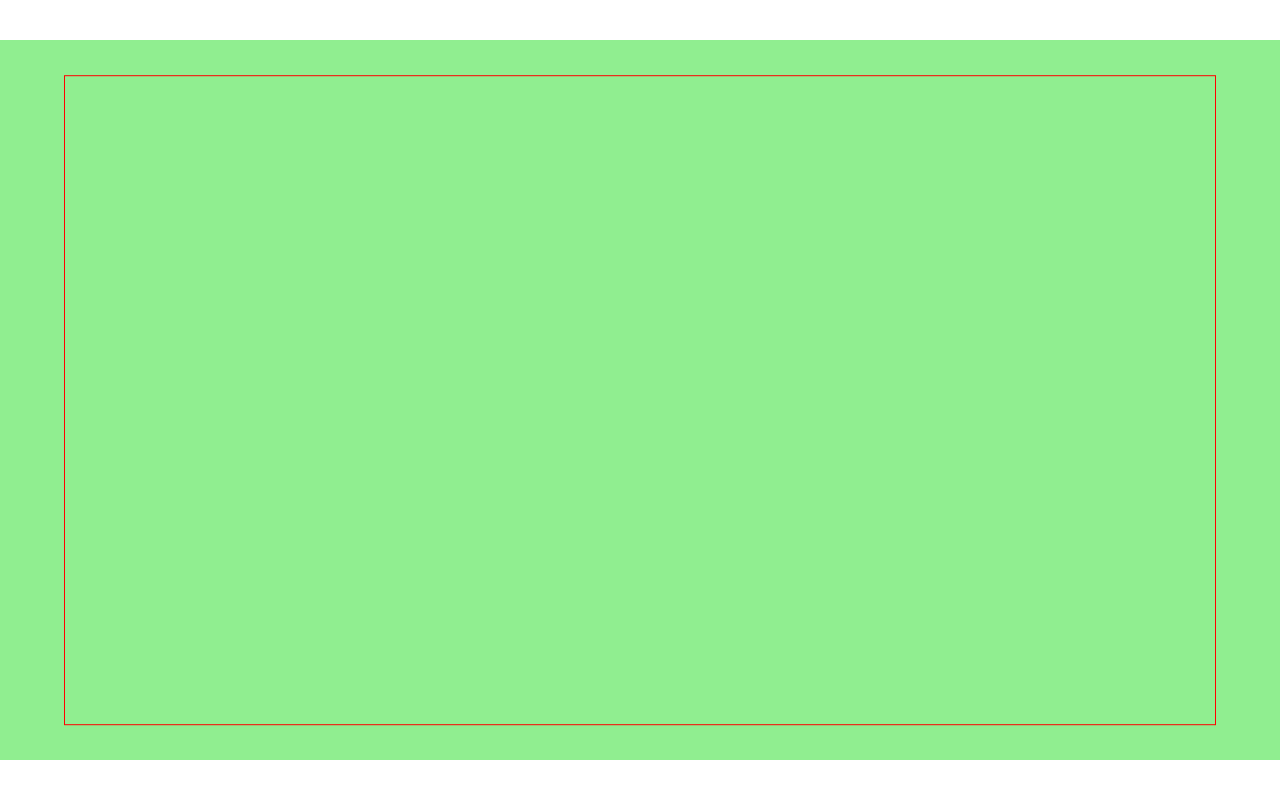
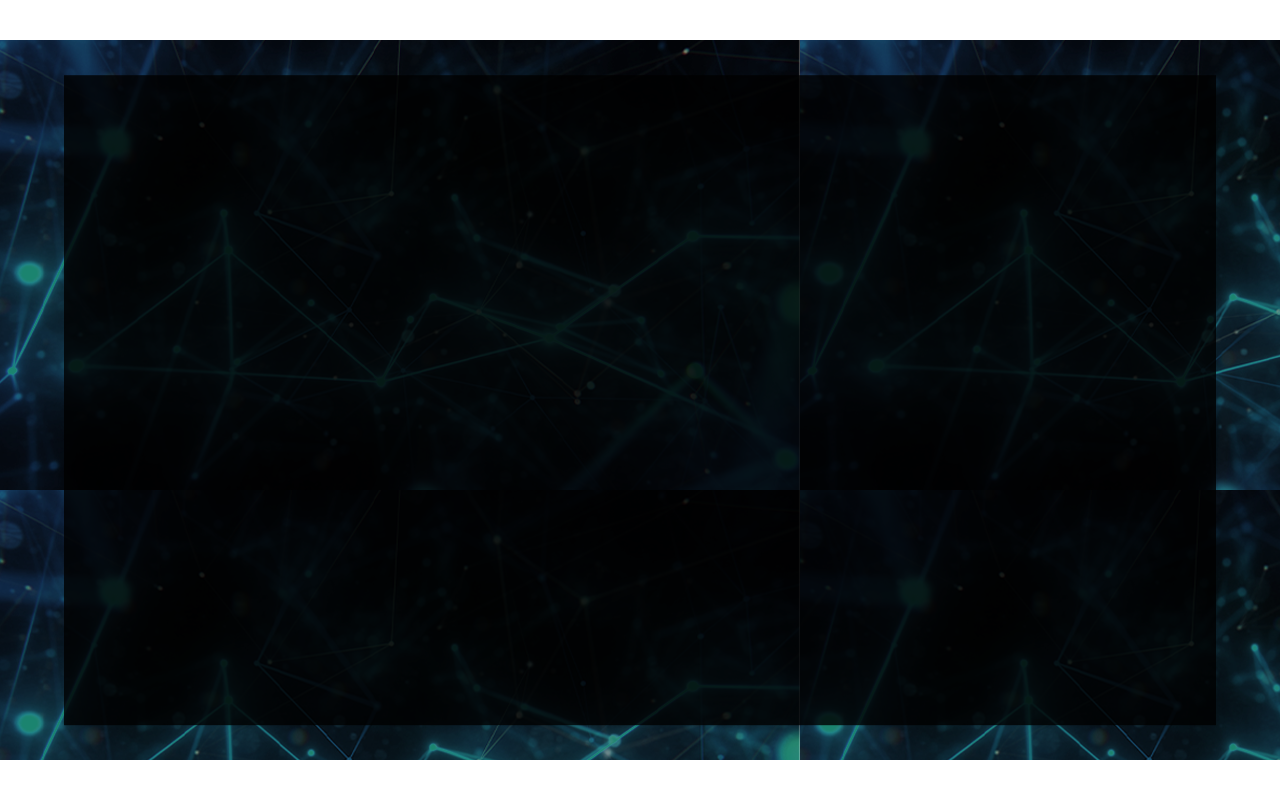
Before and after one commit to AAAACH/big-screen, a React (Vite) app: page /#/ in a window 1280 px wide. Built offline with nearby package versions, Linux system fonts and the light colour scheme.

Commit message:
add background

```diff
--- /dev/null
+++ b/src/custom.d.ts
@@ -0,0 +1,4 @@
+declare module '*.png' {
+    const value: any;
+    export = value
+}
--- a/src/pages/home.scss
+++ b/src/pages/home.scss
@@ -3,7 +3,7 @@
 .wrapper {
     width: px(720);
     height: px(406);
-    border: 1px solid red;
+    background: rgba(0, 0, 0, 0.8);
     position: absolute;
     top: 50%;
     left: 50%;
--- a/src/shared/style.scss
+++ b/src/shared/style.scss
@@ -23,5 +23,5 @@ body {
 #root{
   margin: 0 auto;
   position: relative;
-  background: lightgreen;
+  background-image: url("../images/background.png");
 }
```
Also changed, not shown: src/images/background.png (added).
